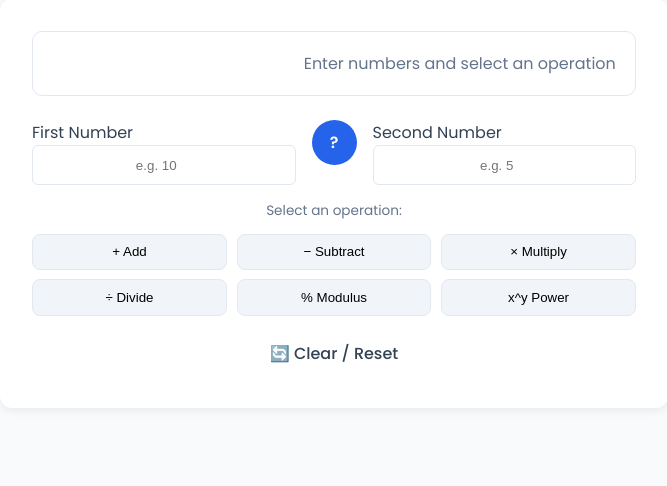
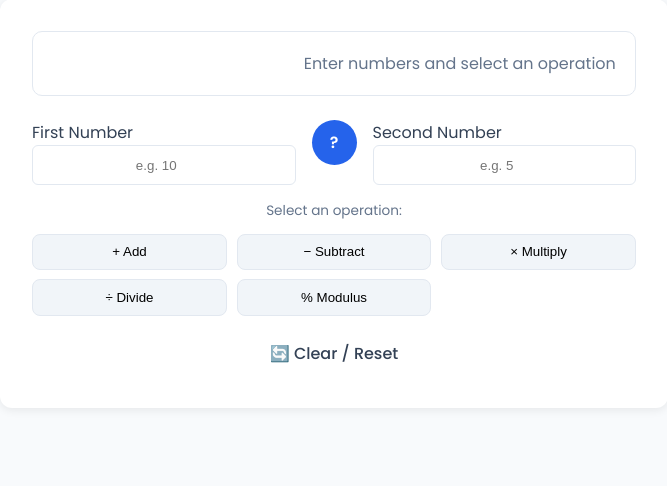
Before and after one commit to divyasumpagi-sketch/Full_stack_Project, a Flask app: page /calculator in a window 1280 px wide. Shown: the part 166-652 px from the top of the page, without its empty margins (306-973 px from the left). Run offline with Flask 3, Linux system fonts and the light colour scheme.

```diff
--- a/templates/calculator.html
+++ b/templates/calculator.html
@@ -69,9 +69,6 @@
 
         <button type="submit" class="op-btn {% if op_val=='modulus' %}op-active{% endif %}"
                 onclick="setOp('modulus', '%')">% Modulus</button>
-
-        <button type="submit" class="op-btn {% if op_val=='power' %}op-active{% endif %}"
-                onclick="setOp('power', '^')">x^y Power</button>
       </div>
 
       <a href="{{ url_for('calculator') }}"
```
